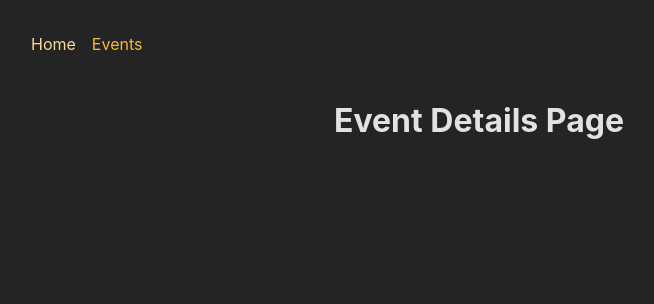
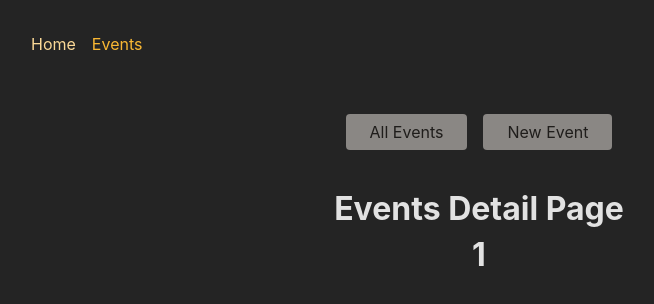
Before and after one commit to shehharyar/React-events-app, a React (Vite) app in the folder React-router-advanced/Frontend/: page /events/1 in a window 1280 px wide. Shown: the top 304 px of the page, without its empty margins (161-815 px from the left). Built offline with nearby package versions, Linux system fonts and the light colour scheme.

Commit message:
added nested routes and loader

```diff
--- a/React-router-advanced/Frontend/src/App.jsx
+++ b/React-router-advanced/Frontend/src/App.jsx
@@ -6,6 +6,7 @@ import EventPage from "./Pages/Event";
 import EventDetailsPage from "./Pages/Event-details";
 import NewEventPage from "./Pages/new-event";
 import EditEventPage from "./Pages/edit-event";
+import EventsRoot from "./Pages/EventsRoot";
 
 const router = createBrowserRouter([
 {
@@ -13,10 +14,23 @@ const router = createBrowserRouter([
   element: <RootLayOut/>,
   children:[
     { index: true, element: <HomePage/>},
-    { path: "/events", element: <EventPage/>},
-    { path: "/events/:eid", element: <EventDetailsPage/>},
-    { path: "/events/new", element: <NewEventPage/>},
-    { path: "/events/:eid/edit", element: <EditEventPage/>},
+    { path: "events", element: <EventsRoot/>,
+      children:[
+        {index: true, element: <EventPage/>, loader: async()=> {
+          const response = await fetch('http://localhost:8080/events');
+
+        if (!response.ok) {
+          //....
+        } else {
+          const resData = await response.json();
+          return resData.events;
+        }
+        }},
+        { path: ":eventId", element: <EventDetailsPage/>},
+        { path: "new", element: <NewEventPage/>},
+        { path: ":eventId/edit", element: <EditEventPage/>},
+      ],
+  },
   ]
 }
 ])
--- a/React-router-advanced/Frontend/src/Pages/Event-details.jsx
+++ b/React-router-advanced/Frontend/src/Pages/Event-details.jsx
@@ -1,7 +1,11 @@
+import { useParams } from "react-router-dom";
+
 export default function EventDetailsPage(){
+  const params =useParams();
     return(
         <>
-        <h1>Event Details Page</h1>
+        <h1>Events Detail Page</h1>
+        <h1>{params.eventId}</h1>
         </>
     );
 }
--- a/React-router-advanced/Frontend/src/Pages/Event.jsx
+++ b/React-router-advanced/Frontend/src/Pages/Event.jsx
@@ -1,15 +1,31 @@
+import { useEffect, useState } from "react";
 import EventsList from "../components/EventsList";
 
-const EVENTS= [
-    { id: "e1", image: "https://d25fzi0s6rpstl.cloudfront.net/workshop/landing-v2/tech-stack.png", title: "DevOps Workshop", date: "22-05-2023" },
-    { id: "e2", image: "https://d25fzi0s6rpstl.cloudfront.net/workshop/landing-v2/tech-stack.png", title: "Summer Camp", date: "22-05-2023" },
-    { id: "e3", image: "https://d25fzi0s6rpstl.cloudfront.net/workshop/landing-v2/tech-stack.png", title: "DevOps Workshop", date: "22-05-2023" },
-]
+function EventPage(){
+    const [isLoading, setIsLoading] = useState(false);
+    const [fetchedEvents, setFetchedEvents] = useState();
+    const [error, setError] = useState();
 
-function EventPage(){
-    return(
-       <EventsList events={EVENTS}/>
+    useEffect(() => {
+      async function fetchEvents() {
+        setIsLoading(true);
+
+        setIsLoading(false);
+      }
+
+      fetchEvents();
+    }, []);
+    return (
+      <>
+        <div style={{ textAlign: 'center' }}>
+          {isLoading && <p>Loading...</p>}
+          {error && <p>{error}</p>}
+        </div>
+        {!isLoading && fetchedEvents && <EventsList events={fetchedEvents} />}
+      </>
     );
-}
+  }
+
+
 
 export default EventPage;
--- /dev/null
+++ b/React-router-advanced/Frontend/src/Pages/EventsRoot.jsx
@@ -0,0 +1,12 @@
+import { Outlet } from "react-router-dom";
+import EventsNavigation from "../components/EventsNavigation";
+
+
+export default function EventsRoot(){
+    return(
+        <>
+        <EventsNavigation/>
+           <Outlet/>
+        </>
+    );
+}
--- a/React-router-advanced/Frontend/src/components/EventsNavigation.jsx
+++ b/React-router-advanced/Frontend/src/components/EventsNavigation.jsx
@@ -1,3 +1,4 @@
+import { NavLink } from 'react-router-dom';
 import classes from './EventsNavigation.module.css';
 
 function EventsNavigation() {
@@ -6,10 +7,16 @@ function EventsNavigation() {
       <nav>
         <ul className={classes.list}>
           <li>
-            <a href="/events">All Events</a>
+            <NavLink to="/events"
+            className={({isActive})=> isActive ? classes.active : undefined}
+            end
+            >
+              All Events</NavLink>
           </li>
           <li>
-            <a href="/events/new">New Event</a>
+            <NavLink to="/events/new"
+            className={({isActive})=> isActive ? classes.active : undefined}
+            >New Event</NavLink>
           </li>
         </ul>
       </nav>
--- a/React-router-advanced/Frontend/src/index.css
+++ b/React-router-advanced/Frontend/src/index.css
@@ -41,6 +41,7 @@
 
 body {
   margin: 0;
+
 }
 
 ul {
```
